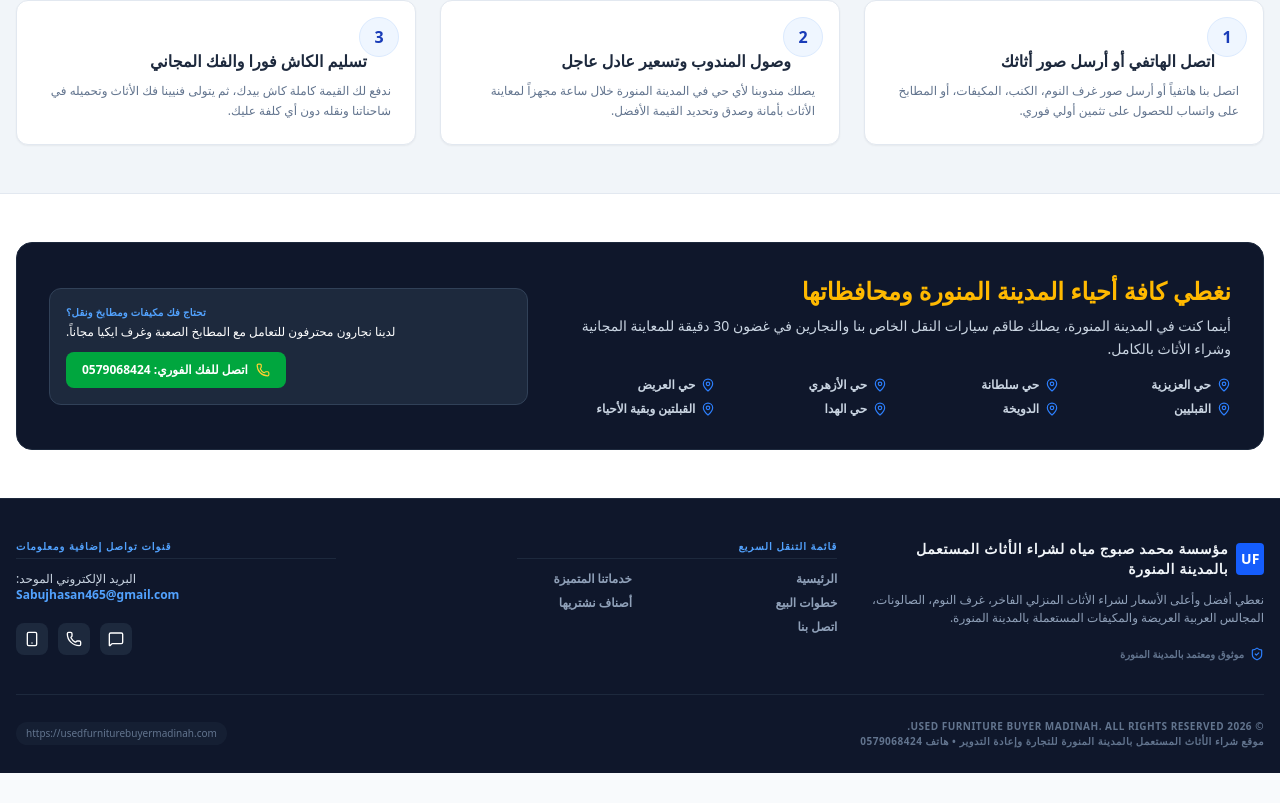
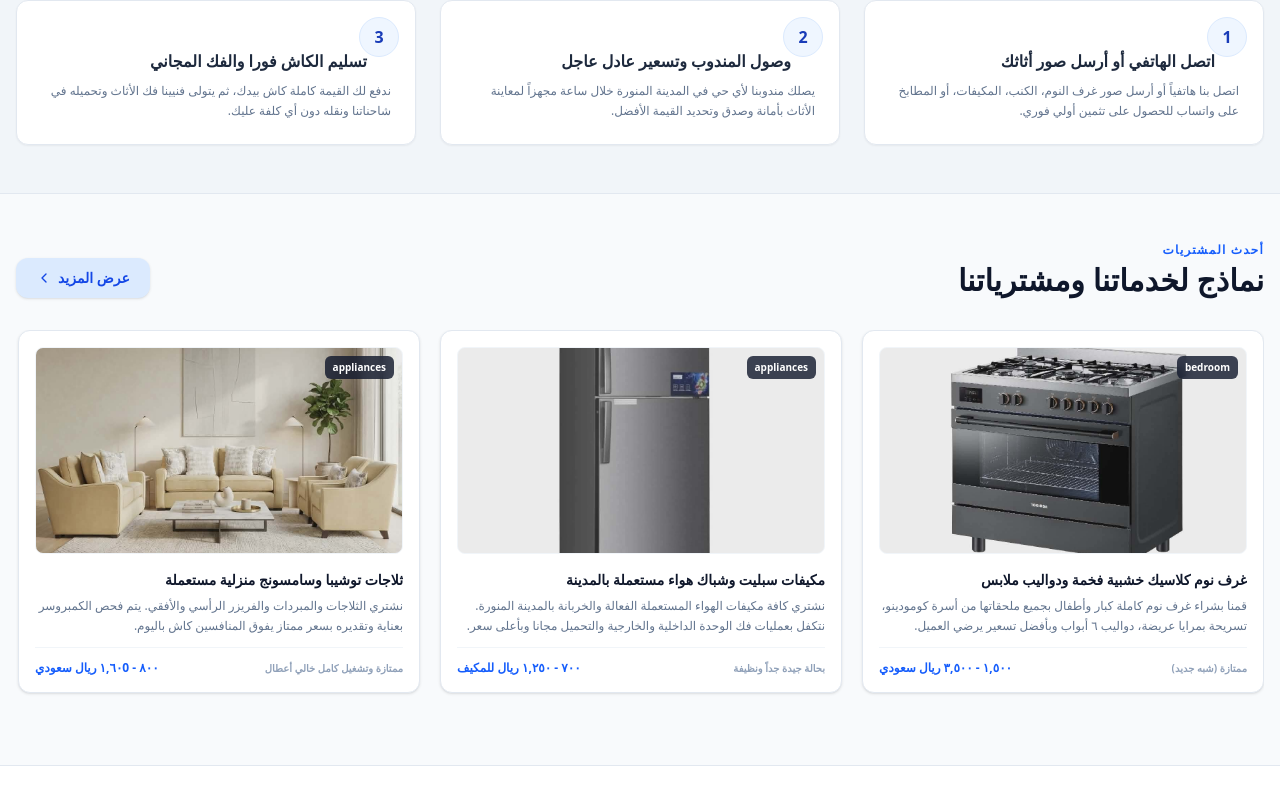
Before and after one commit to twitservice/usedfurniturebuyermadinah.com, a Next.js app in the folder frontend/: page / in a window 1280 px wide. Shown: the part 1994-2797 px from the top of the page. Before the commit the page ends 2767 px from the top, so only its background shows below. Built offline with nearby package versions, Linux system fonts and the light colour scheme.

Commit message:
home page grid

```diff
--- a/frontend/src/app/page.tsx
+++ b/frontend/src/app/page.tsx
@@ -706,6 +706,77 @@ export default function App() {
                   </div>
                 ))}
               </div>
+            </div>
+          </section>
+
+          {/* Recent Items & Services Carousel */}
+          <section id="home-carousel-section" className="bg-slate-50 py-12 border-t border-slate-200 overflow-hidden">
+            <div className="max-w-7xl mx-auto px-4">
+              <div className="flex justify-between items-end mb-8">
+                <div>
+                  <span className="text-xs font-bold text-blue-600 uppercase tracking-widest block mb-1">
+                    {lang === 'ar' ? 'أحدث المشتريات' : 'Recent Inventory'}
+                  </span>
+                  <h3 className="text-2xl sm:text-3xl font-black text-slate-900">
+                    {lang === 'ar' ? 'نماذج لخدماتنا ومشترياتنا' : 'Services & Items Demo'}
+                  </h3>
+                </div>
+                <button
+                  onClick={() => triggerSimulatedReload('products')}
+                  className="hidden sm:flex items-center gap-1.5 text-sm font-bold text-blue-700 bg-blue-100 hover:bg-blue-200 px-5 py-2.5 rounded-xl transition-all shadow-sm"
+                >
+                  {lang === 'ar' ? 'عرض المزيد' : 'View More'}
+                  <ChevronRight className={`w-4 h-4 ${lang === 'ar' ? 'rotate-180' : ''}`} />
+                </button>
+              </div>
+
+              {/* Slider Container */}
+              <div className="flex overflow-x-auto gap-5 snap-x snap-mandatory pb-6 -mx-4 px-4 sm:mx-0 sm:px-0 [&::-webkit-scrollbar]:hidden" style={{ scrollbarWidth: 'none', msOverflowStyle: 'none' }}>
+                {translations.products.map((prod: any) => (
+                  <div
+                    key={prod.id}
+                    className="w-[85vw] sm:w-[calc(50%-10px)] md:w-[calc(33.333%-14px)] shrink-0 snap-start bg-white p-4 border border-slate-200 rounded-xl shadow-sm hover:shadow-md hover:-translate-y-1 transition-all flex flex-col group cursor-pointer"
+                    onClick={() => {
+                       setSelectedProduct(prod);
+                       triggerSimulatedReload('products');
+                    }}
+                  >
+                    <div className="aspect-video bg-slate-100 rounded-lg mb-4 overflow-hidden relative border border-slate-100">
+                      <img
+                        src={PRODUCT_IMAGES[prod.image] || "https://images.unsplash.com/photo-1540518614846-7eded433c457?auto=format&fit=crop&w=600&q=80"}
+                        alt={prod.title}
+                        className="w-full h-full object-cover group-hover:scale-105 transition-transform duration-500"
+                      />
+                      <div className="absolute top-2 right-2 bg-slate-900/80 backdrop-blur-xs text-[10px] font-black text-white px-2 py-1 rounded-md">
+                        {prod.category}
+                      </div>
+                    </div>
+                    <h4 className="font-extrabold text-slate-900 text-sm mb-1.5 line-clamp-1">
+                      {prod.title}
+                    </h4>
+                    <p className="text-xs text-slate-500 line-clamp-2 leading-relaxed mb-3 flex-1">
+                      {prod.desc}
+                    </p>
+                    <div className="pt-3 border-t border-slate-100 flex items-center justify-between mt-auto">
+                      <span className="text-[10px] font-bold text-slate-400 truncate max-w-[50%]">
+                        {prod.condition}
+                      </span>
+                      <span className="text-xs font-black text-blue-600 truncate max-w-[50%] text-end">
+                        {prod.price}
+                      </span>
+                    </div>
+                  </div>
+                ))}
+              </div>
+
+              {/* Mobile View More Button */}
+              <button
+                onClick={() => triggerSimulatedReload('products')}
+                className="w-full sm:hidden mt-2 flex items-center justify-center gap-1.5 text-sm font-bold text-blue-700 bg-blue-100 hover:bg-blue-200 px-5 py-3.5 rounded-xl transition-all shadow-sm"
+              >
+                {lang === 'ar' ? 'عرض المزيد من الأصناف' : 'View More Items'}
+                <ChevronRight className={`w-4 h-4 ${lang === 'ar' ? 'rotate-180' : ''}`} />
+              </button>
             </div>
           </section>
 
```
